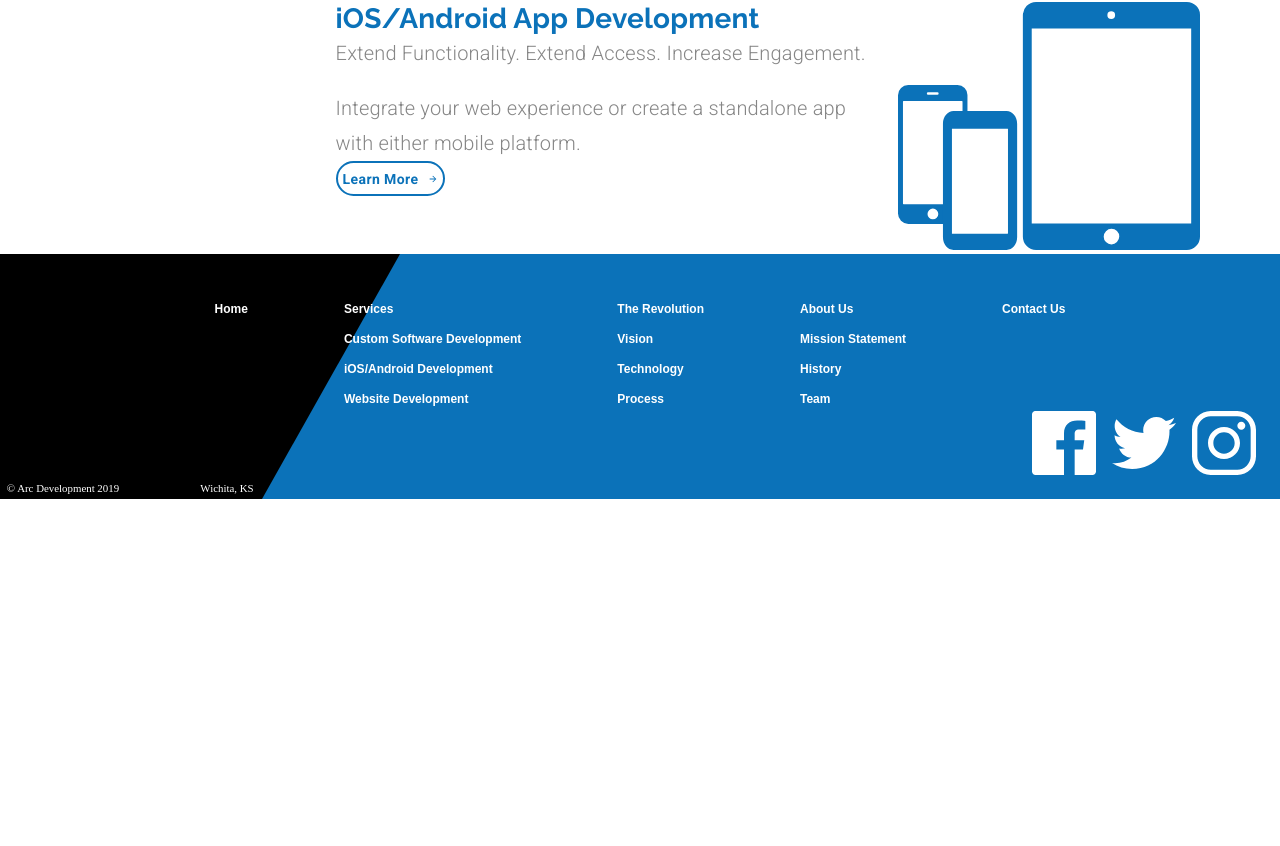
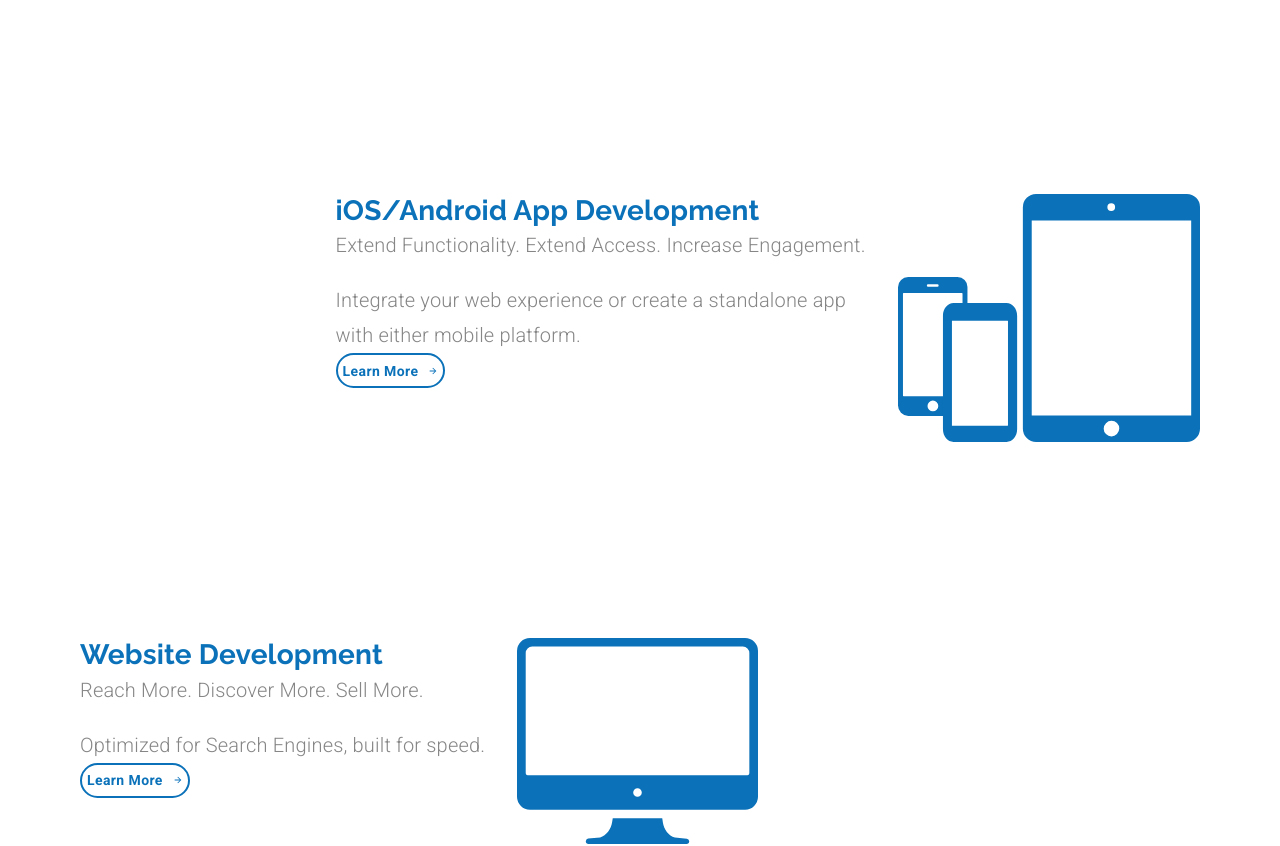
Before and after one commit to codeyluke/arc-development, a React (Create React App) app: page / in a window 1280 px wide. Shown: the part 1004-1850 px from the top of the page. Before the commit the page ends 1503 px from the top, so only its background shows below. Built offline with nearby package versions, Linux system fonts and the light colour scheme.

Commit message:
website development

```diff
--- a/src/components/LandingPage.js
+++ b/src/components/LandingPage.js
@@ -11,6 +11,7 @@
 import animationData from '../animations/landinganimation/data';
 import customSoftwareIcon from '../assets/Custom Software Icon.svg';
 import mobileAppsIcon from '../assets/mobileIcon.svg';
+import websitesIcon from '../assets/websiteIcon.svg';
 
 const useStyles = makeStyles((theme) => ({
   animation: {
@@ -178,7 +179,7 @@
         </Grid>
       </Grid>
       {/* ---------- iOS/Android Block ---------- */}
-      <Grid item>
+      <Grid item className={classes.serviceContainer}>
         <Grid
           container
           direction="row"
@@ -216,6 +217,45 @@
           </Grid>
         </Grid>
       </Grid>
+      {/* ---------- Website Block ---------- */}
+      <Grid item className={classes.serviceContainer}>
+        <Grid
+          container
+          direction="row"
+          justify={matchesSM ? 'center' : undefined}
+        >
+          <Grid
+            item
+            style={{
+              marginLeft: matchesSM ? 0 : '5em',
+              textAlign: matchesSM ? 'center' : undefined,
+            }}
+          >
+            <Typography variant="h4">Website Development</Typography>
+            <Typography variant="subtitle1" className={classes.subtitle}>
+              Reach More. Discover More. Sell More.
+            </Typography>
+            <Typography variant="subtitle1">
+              Optimized for Search Engines, built for speed.
+            </Typography>
+            <Button className={classes.learnButton} variant="outlined">
+              <span style={{ marginRight: 10 }}>Learn More</span>
+              <ButtonArrow
+                width={10}
+                height={10}
+                fill={theme.palette.common.blue}
+              />
+            </Button>
+          </Grid>
+          <Grid item>
+            <img
+              className={classes.icon}
+              src={websitesIcon}
+              alt="website icon"
+            />
+          </Grid>
+        </Grid>
+      </Grid>
     </Grid>
   );
 }
```
